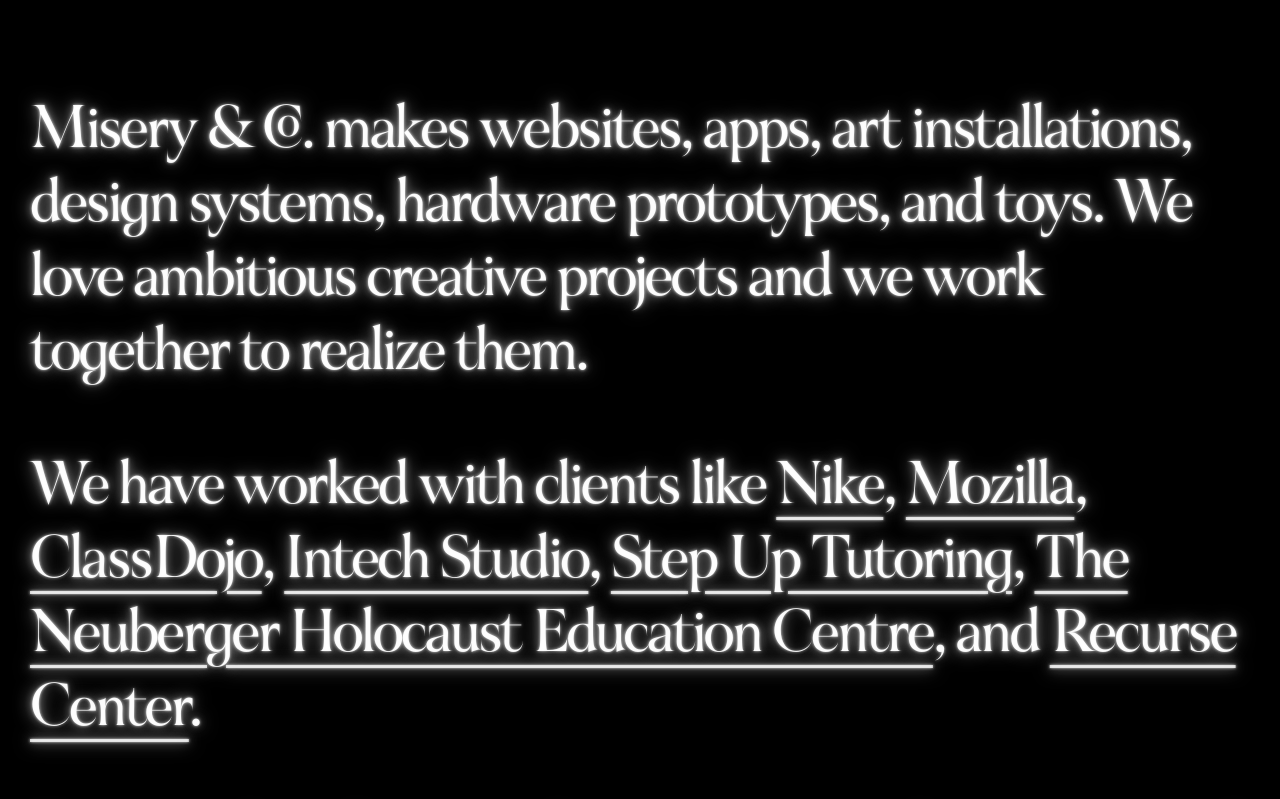
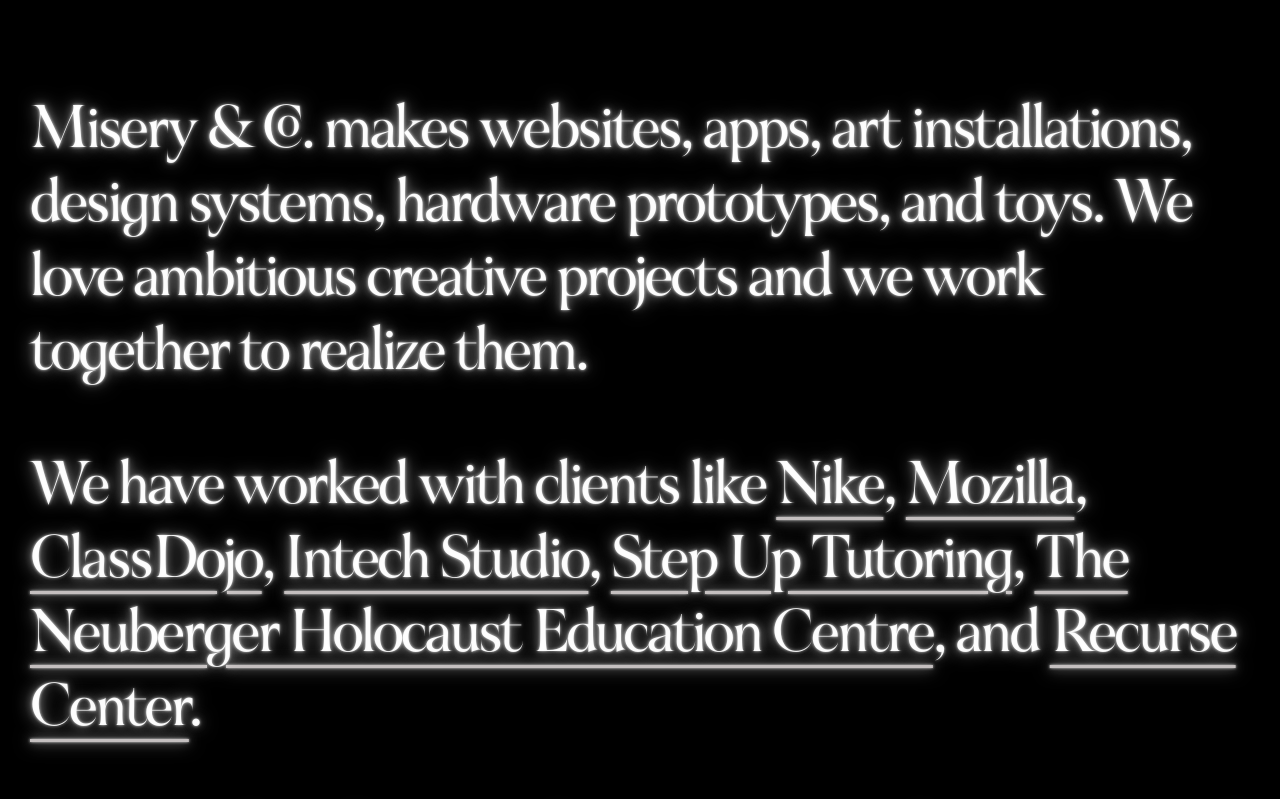
Before and after one commit to miseryco/miseryco.github.io, a website built with Vite: page index.html in a window 1280 px wide. Shown: the top 799 px of the page. Built offline with nearby package versions, Linux system fonts and the light colour scheme; what shaderpad would draw is missing.

Commit message:
Fix underlines on Safari

```diff
--- a/index.html
+++ b/index.html
@@ -54,7 +54,7 @@
 			}
 			a {
 				color: inherit;
-				text-decoration-color: rgba(255, 255, 255, 0.75);
+				text-decoration-color: #c4bfbf;
 				text-decoration-thickness: from-font;
 				text-underline-position: from-font;
 				transition:
@@ -63,7 +63,7 @@
 			}
 			a:hover {
 				color: #fff;
-				text-decoration-color: rgba(255, 255, 255, 0.9);
+				text-decoration-color: #eae6e6;
 			}
 			.co {
 				text-transform: uppercase;
```
